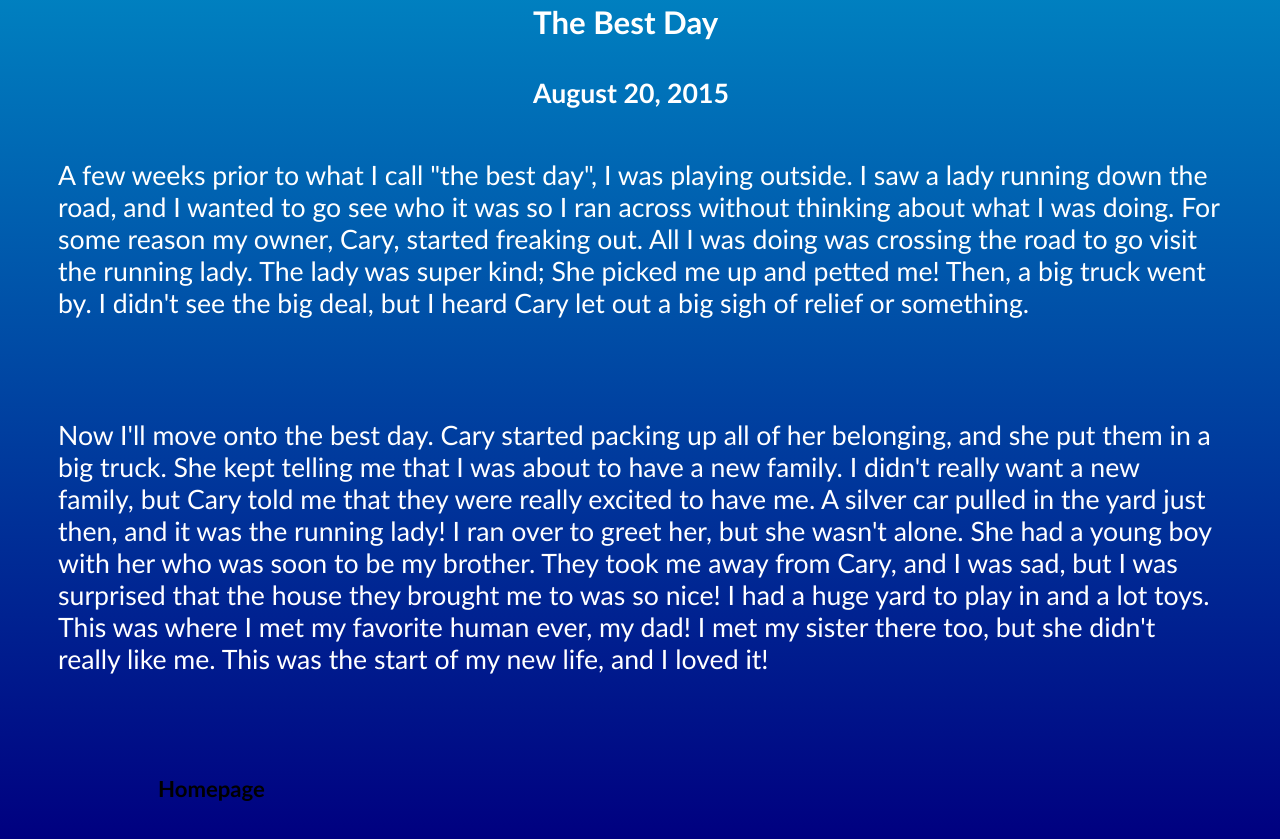
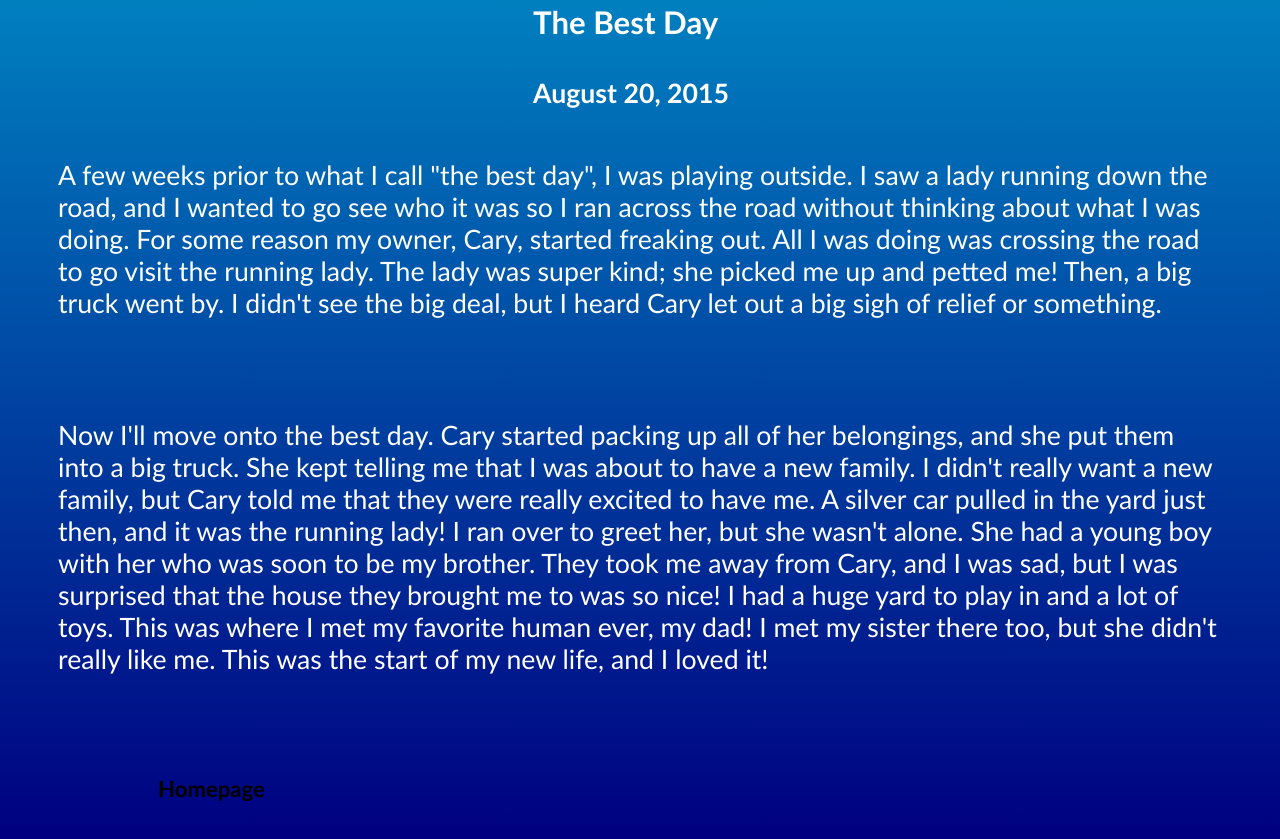
Before and after one commit to Grace-G2/Grace-G2.github.io, a plain HTML site: page blog.html in a window 1280 px wide. Shown: the part 836-1675 px from the top of the page. Drawn offline with Linux system fonts and the light colour scheme.

Commit message:
Add files via upload

```diff
--- a/blog.html
+++ b/blog.html
@@ -15,14 +15,14 @@
 <h4>August 20, 2015</h4>
 
 <p> A few weeks prior to what I call "the best day", I was playing outside. I saw a lady running down the road, and I wanted
-to go see who it was so I ran across without thinking about what I was doing. For some reason my owner, Cary, started freaking out.
-All I was doing was crossing the road to go visit the running lady. The lady was super kind; She picked me up and petted me!
+to go see who it was so I ran across the road without thinking about what I was doing. For some reason my owner, Cary, started freaking out.
+All I was doing was crossing the road to go visit the running lady. The lady was super kind; she picked me up and petted me!
     Then, a big truck went by. I didn't see the big deal, but I heard Cary let out a big sigh of relief or something.</p>
-    <p> Now I'll move onto the best day. Cary started packing up all of her belonging, and she put them in a big truck.
+    <p> Now I'll move onto the best day. Cary started packing up all of her belongings, and she put them into a big truck.
     She kept telling me that I was about to have a new family. I didn't really want a new family, but Cary told me that
 they were really excited to have me. A silver car pulled in the yard just then, and it was the running lady! I ran over to
 greet her, but she wasn't alone. She had a young boy with her who was soon to be my brother. They took me away from Cary, and
-I was sad, but I was surprised that the house they brought me to was so nice! I had a huge yard to play in and a lot toys.
+I was sad, but I was surprised that the house they brought me to was so nice! I had a huge yard to play in and a lot of toys.
 This was where I met my favorite human ever, my dad! I met my sister there too, but she didn't really like me. This was the
         start of my new life, and I loved it! </p>
 
```
Also changed, not shown: activities.html (+2 -2 lines), index.html (+1 -1 lines).
